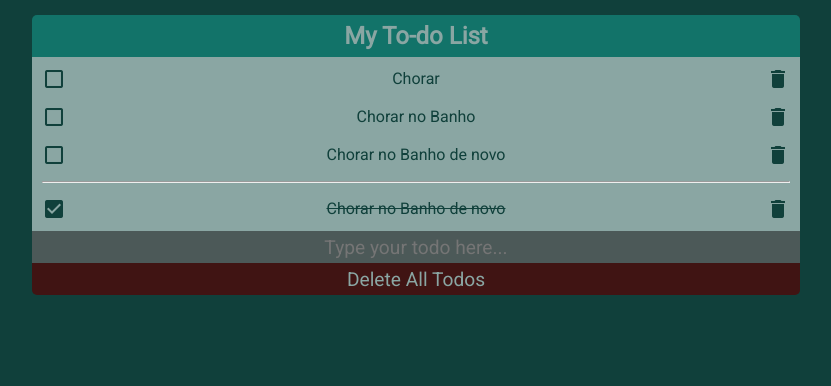
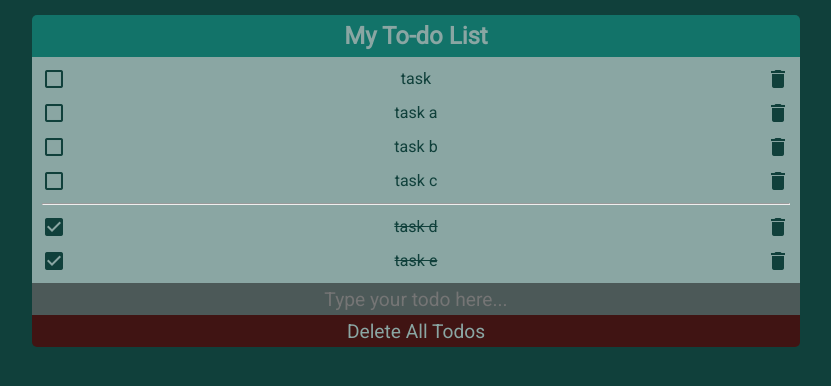
Before and after one commit to IgorDoring/toDoList-UdemyProject, an Angular app: page / in a window 1280 px wide. Shown: the top 386 px of the page, without its empty margins (224-1055 px from the left). Built offline with nearby package versions, Linux system fonts and the light colour scheme.

Commit message:
show Mocking complete

```diff
--- a/src/app/modules/home/components/todo-list/todo-list.component.css
+++ b/src/app/modules/home/components/todo-list/todo-list.component.css
@@ -18,12 +18,12 @@ main div.container {
 .checkTask, .deleteTask{  }
 
 div.container .taskRow:not(.taskRow:last-child){
-	margin-bottom: 14px;
+	margin-bottom: 10px;
 }
 
 hr{
 	color: #10403B;
-	margin-bottom: 14px;
+	margin-bottom: 10px;
 }
 
 .taskCompleted p{
--- a/src/app/modules/home/components/todo-list/todo-list.component.html
+++ b/src/app/modules/home/components/todo-list/todo-list.component.html
@@ -1,26 +1,20 @@
 <main>
 	<div class="container">
-		<div class="taskRow">
+		<ng-template ngFor let-item [ngForOf]="todoList" let-i="index">
+			<div class="taskRow" *ngIf="!item.checked">
 				<span class="material-icons checkTask">check_box_outline_blank</span>
-				<p>Chorar</p>
+				<p>{{item.task}}</p>
 				<span class="material-icons deleteTask">delete</span>
-		</div>
-		<div class="taskRow">
-				<span class="material-icons checkTask">check_box_outline_blank</span>
-				<p>Chorar no Banho</p>
+			</div>
+		</ng-template>
+		<ng-template ngFor let-item [ngForOf]="todoList" let-i="index" let-first="first">
+			<hr *ngIf="first">
+			<div class="taskRow" [ngClass]="{'taskCompleted': item.checked}" *ngIf="item.checked">
+				<span class="material-icons checkTask">check_box</span>
+				<p>{{item.task}}</p>
 				<span class="material-icons deleteTask">delete</span>
-		</div>
-		<div class="taskRow">
-				<span class="material-icons checkTask">check_box_outline_blank</span>
-				<p>Chorar no Banho de novo</p>
-				<span class="material-icons deleteTask">delete</span>
-		</div>
-		<hr>
-		<div class="taskRow taskCompleted">
-				<span class="material-icons checkTask">check_box</span>
-				<p>Chorar no Banho de novo</p>
-				<span class="material-icons deleteTask">delete</span>
-		</div>
+			</div>
+		</ng-template>
 	</div>
 	<app-todo-input-add-itens></app-todo-input-add-itens>
 	<app-todo-button-delete-all></app-todo-button-delete-all>
--- a/src/app/modules/home/components/todo-list/todo-list.component.ts
+++ b/src/app/modules/home/components/todo-list/todo-list.component.ts
@@ -5,6 +5,28 @@ import { Component } from '@angular/core';
   templateUrl: './todo-list.component.html',
   styleUrls: ['./todo-list.component.css']
 })
+
 export class TodoListComponent {
+  public todoList: Array<TaskList> = [];
 
+  mock(){
+    this.todoList.push({task: "task ", checked: false});
+    this.todoList.push({task: "task a", checked: false});
+    this.todoList.push({task: "task b", checked: false});
+    this.todoList.push({task: "task c", checked: false});
+    this.todoList.push({task: "task d", checked: true});
+    this.todoList.push({task: "task e", checked: true});
+    console.log(this.todoList.length);
+  }
+
+  constructor() { }
+
+  ngOnInit(): void{
+    this.mock();
+  }
 }
+
+export interface TaskList {
+  task: string,
+  checked: boolean
+}
```
